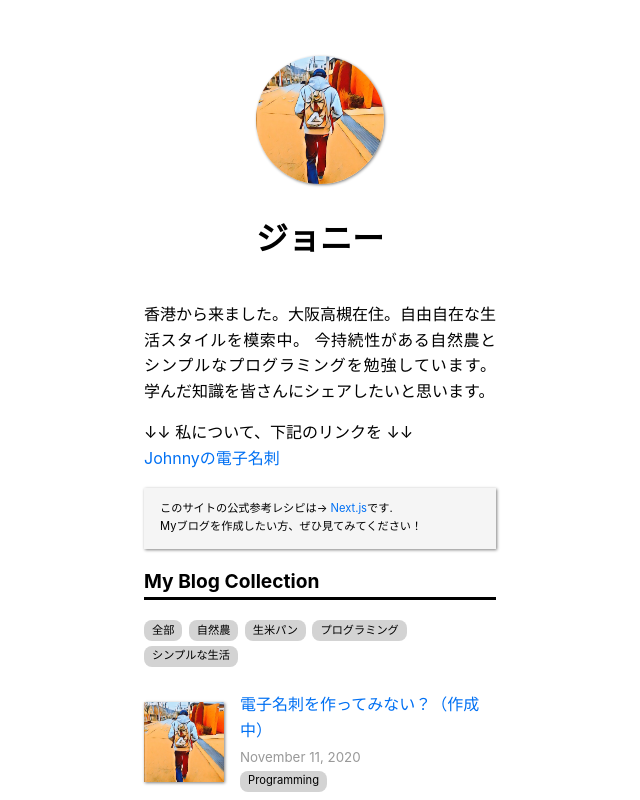
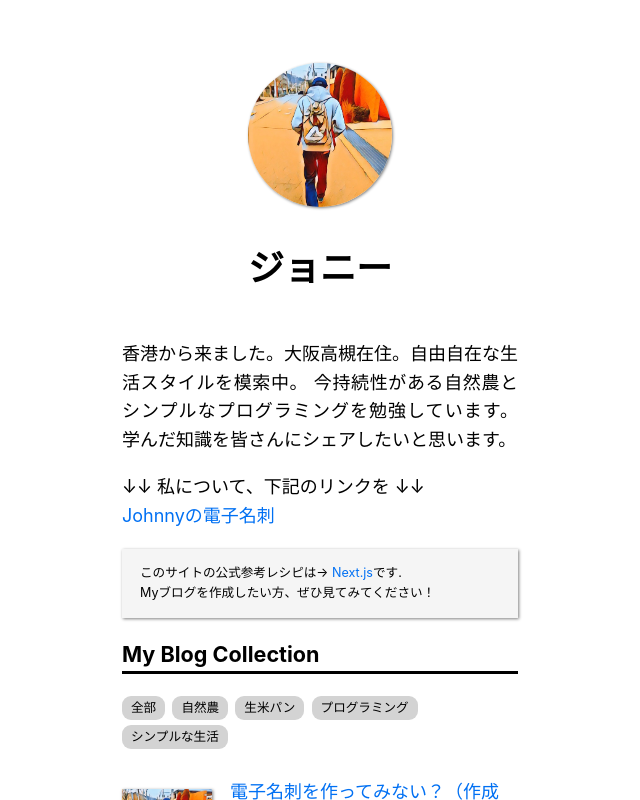
Before and after one commit to johnnysan173/nextjs-blog, a Next.js app: page / in a window 1280 px wide. Shown: the top 800 px of the page, without its empty margins (320-960 px from the left). Built offline with nearby package versions, Linux system fonts and the light colour scheme.

Commit message:
font 18px

```diff
--- a/styles/global.css
+++ b/styles/global.css
@@ -5,7 +5,7 @@ body {
   font-family: -apple-system, BlinkMacSystemFont, Segoe UI, Roboto, Oxygen, Ubuntu,
     Cantarell, Fira Sans, Droid Sans, Helvetica Neue, sans-serif;
   line-height: 1.6;
-  /* font-size: 18px; */
+  font-size: 18px;
 }
 
 * {
```
